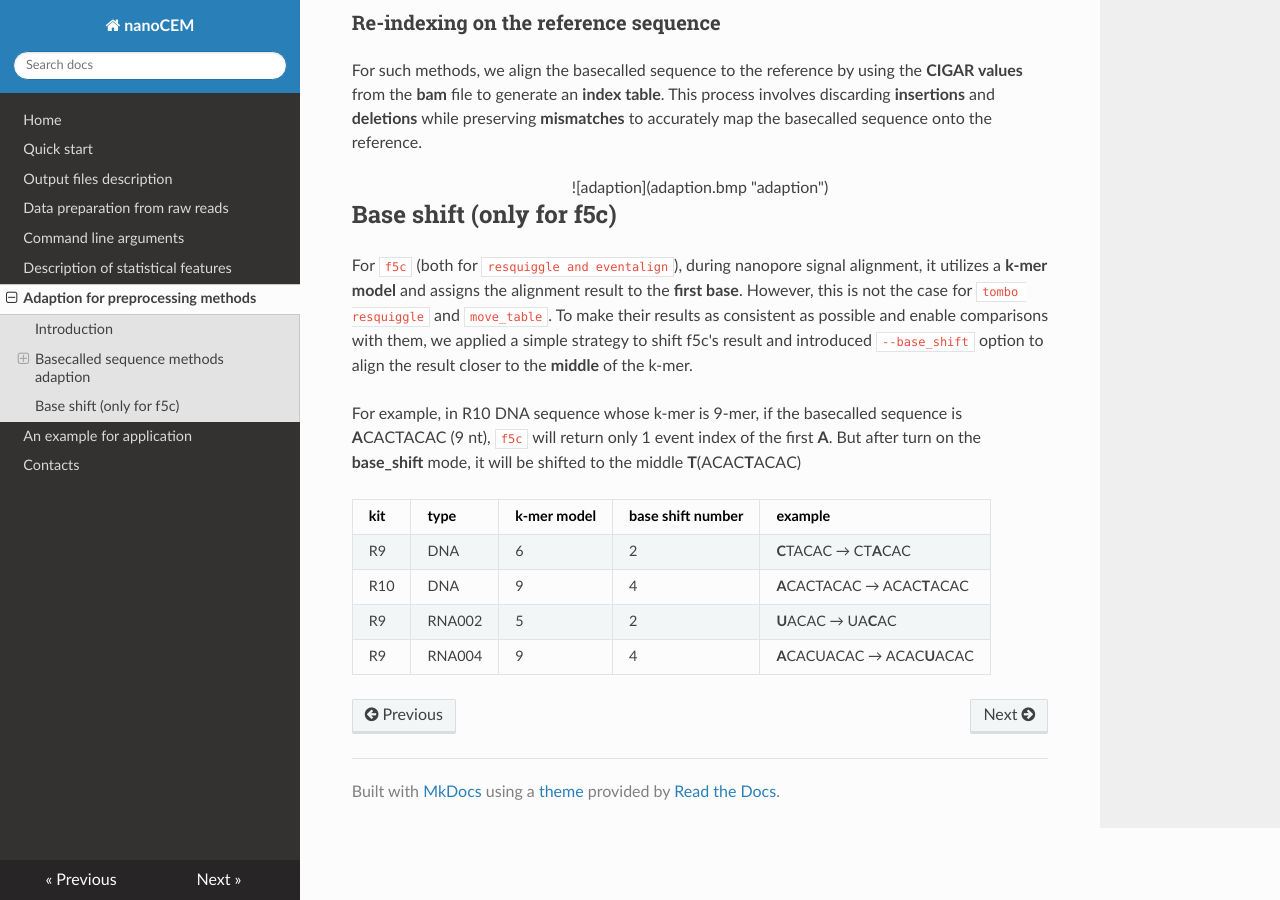
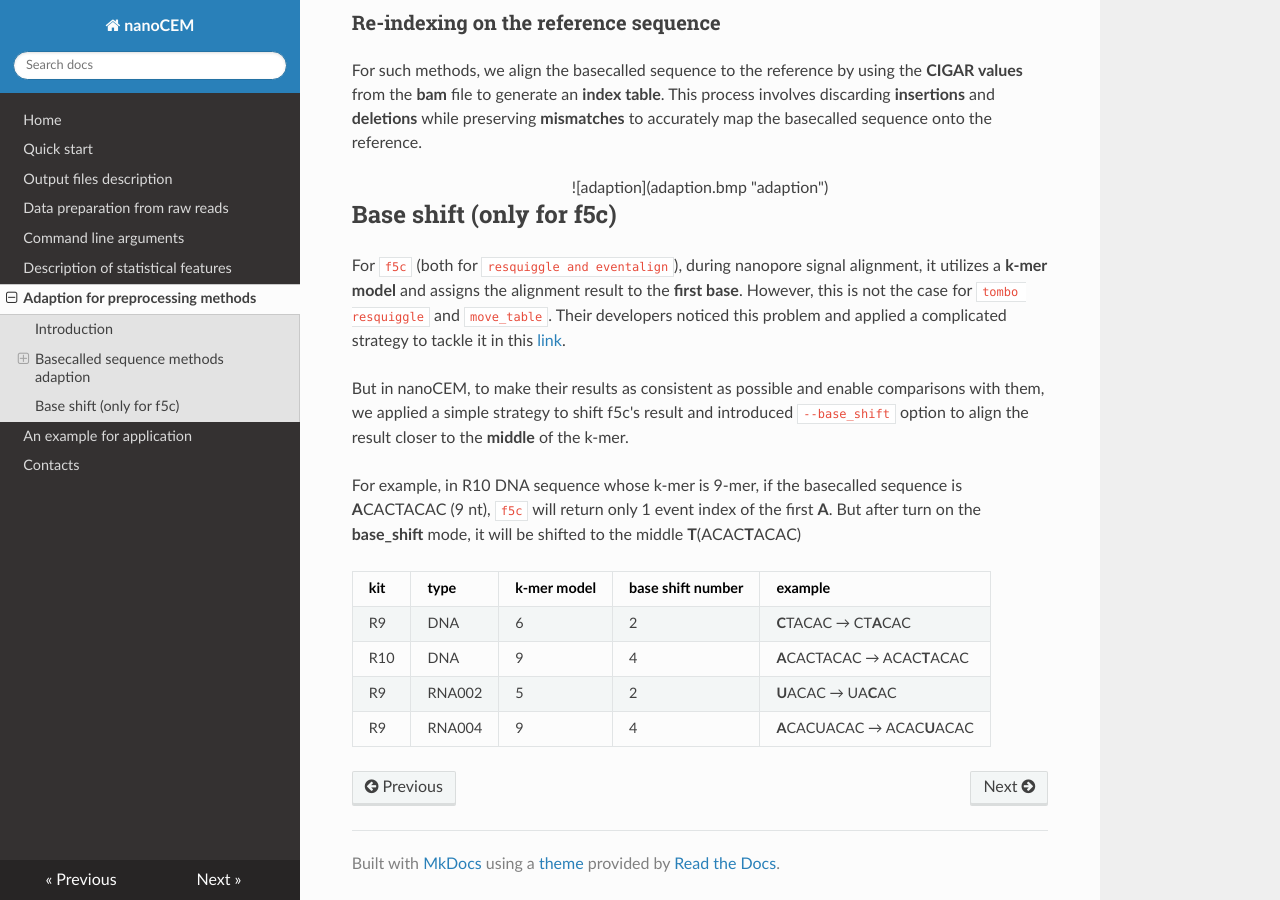
Before and after one commit to lrslab/nanoCEM, an MkDocs documentation site: the page built from docs/adaption.md, in a window 1280 px wide and 900 px high, scrolled down 712 px. Built offline with MkDocs 1.6.1, drawn with Linux system fonts in a browser that asks for light colours; nearby versions of some CDN libraries.

Commit message:
Update adaption.md
update how we perform base_shift

```diff
--- a/docs/adaption.md
+++ b/docs/adaption.md
@@ -25,8 +25,10 @@ This process involves discarding **insertions** and **deletions** while preservi
 
 ## Base shift (only for f5c)
 
-For `f5c` (both for `resquiggle and eventalign`), during nanopore signal alignment, it utilizes a **k-mer model** and assigns the alignment result to the **first base**.
-However, this is not the case for `tombo resquiggle` and `move_table`. To make their results as consistent as possible and enable comparisons with them,
+For `f5c` (both for `resquiggle and eventalign`), during nanopore signal alignment, it utilizes a **k-mer model** and assigns the alignment result to the **first base**. However, this is not the case for `tombo resquiggle` and `move_table`.
+Their developers noticed this problem and applied a complicated strategy to tackle it in this [link](https://github.com/hiruna72/squigualiser/blob/main/docs/base_shift_and_eventalignment.md).
+
+But in nanoCEM, to make their results as consistent as possible and enable comparisons with them,
 we applied a simple strategy to shift f5c's result and introduced `--base_shift` option to align the result closer to the **middle** of the k-mer.
 
 For example, in R10 DNA sequence whose k-mer is 9-mer, if the basecalled sequence is **A**CACTACAC (9 nt), `f5c` will return only 1 event index of the first **A**.
```
